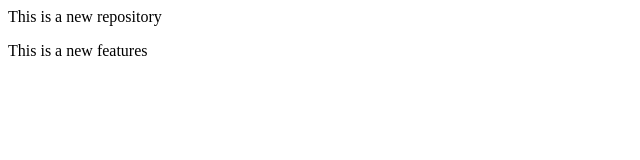
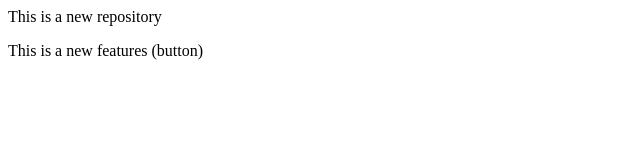
Before and after one commit to dibyendu722/localrepo, a plain HTML site: page index.html in a window 1280 px wide. Shown: the full height of the page, 0-640 px from the left. Drawn offline with Linux system fonts and the light colour scheme.

Commit message:
add button

```diff
--- a/index.html
+++ b/index.html
@@ -2,5 +2,5 @@
     This is a new repository
 </p>
 <p>
-    This is a new features
+    This is a new features (button)
 </p>
```
